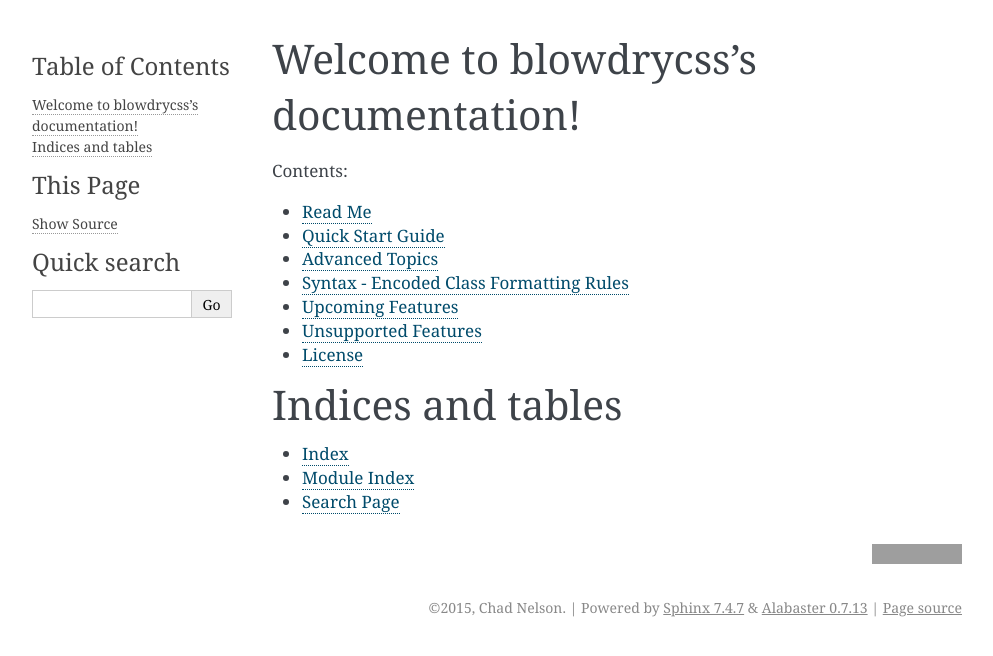
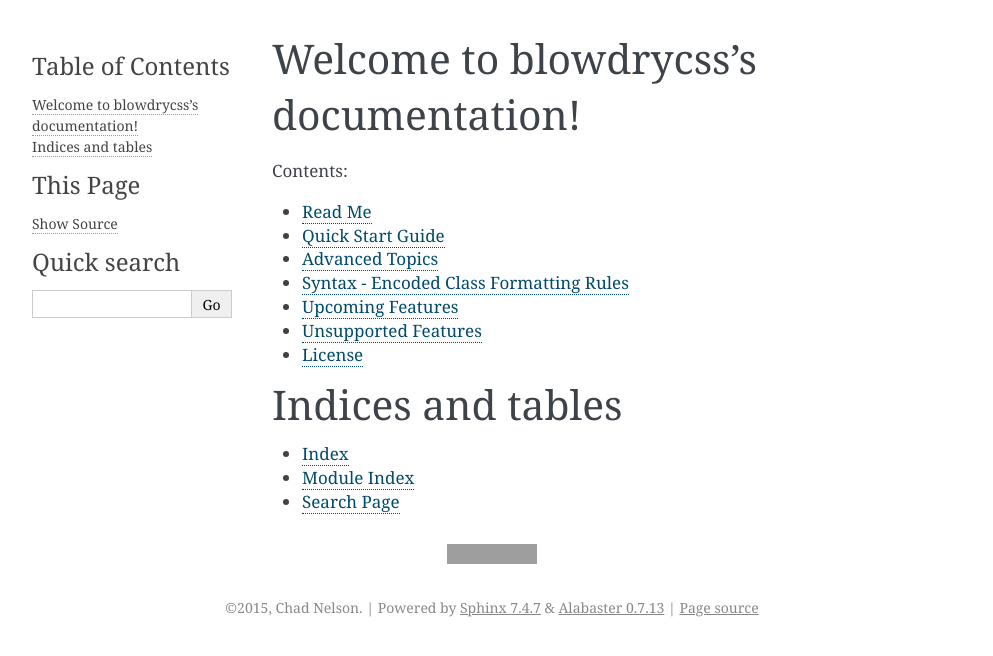
Before and after one commit to nueverest/blowdrycss, a Sphinx documentation site: the page built from docs/index.rst, in a window 1280 px wide. Shown: the top 656 px of the page, without its empty margins (148-1141 px from the left). Built offline with Sphinx 7.4.7, drawn with Linux system fonts in a browser that asks for light colours; grey boxes are pictures that could not be loaded.

Commit message:
Centered footer.

```diff
--- a/docs/_templates/layout.html
+++ b/docs/_templates/layout.html
@@ -21,11 +21,11 @@
 
 {# Override theme alabaster/layout.html #}
 {%- block footer %}
-    <div class="footer">
+    <div class="footer" style="text-align: center;">
         <a href="https://flattr.com/submit/auto?user_id=nueverest&url=https%3A%2F%2Fgithub.com%2Fnueverest%2Fblowdrycss" target="_blank"><img src="http://button.flattr.com/flattr-badge-large.png" alt="Flattr this" title="Flattr this" border="0"></a>
     </div>
 
-    <div class="footer">
+    <div class="footer" style="text-align: center;">
       {% if show_copyright %}&copy;{{ copyright }}.{% endif %}
       {% if theme_show_powered_by|lower == 'true' %}
       {% if show_copyright %}|{% endif %}
```
